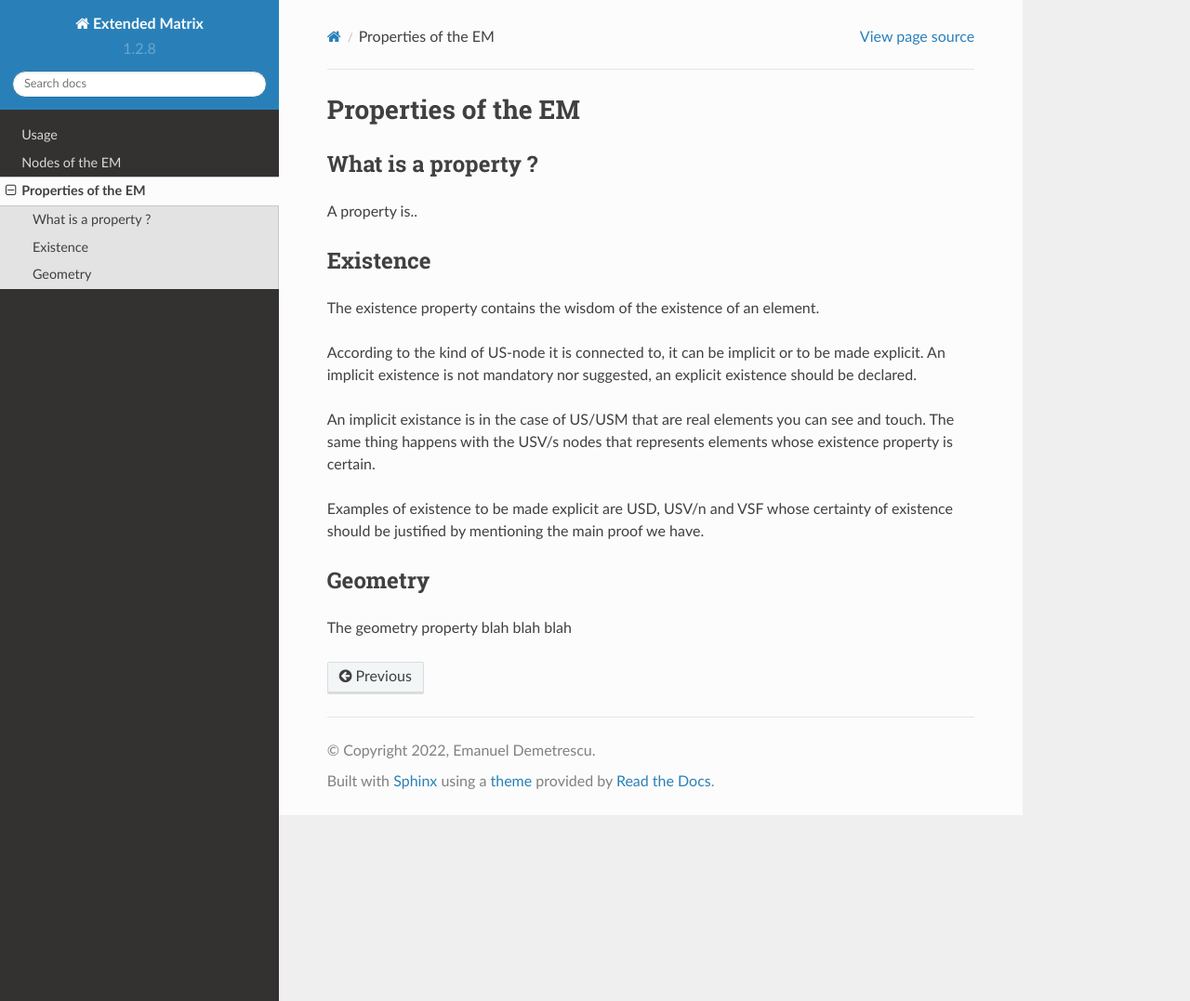
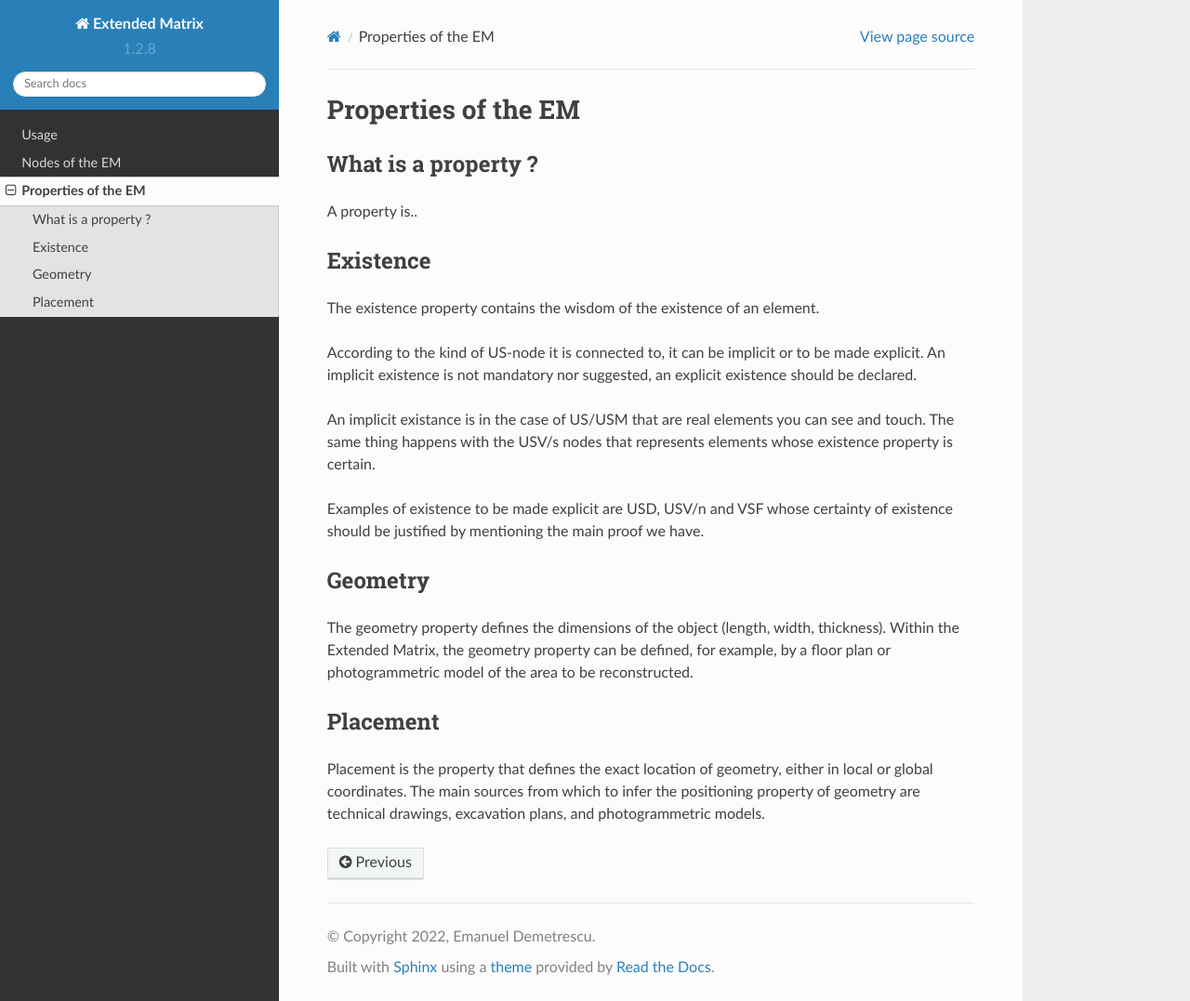
Before and after one commit to zalmoxes-laran/ExtendedMatrix-doc, a Sphinx documentation site: the page built from docs/source/properties.rst, in a window 1280 px wide and 1077 px high. Shown: the whole window at 93% size. Built offline with Sphinx 7.4.7 and the Read the Docs theme 2.0.0, drawn with Linux system fonts in a browser that asks for light colours; pages that are not in the unit, such as notebooks, are missing from menus.

Commit message:
Update properties.rst
Geometry property updated.
Placement propery added

```diff
--- a/docs/source/properties.rst
+++ b/docs/source/properties.rst
@@ -28,4 +28,12 @@ Examples of existence to be made explicit are USD, USV/n and VSF whose certainty
 Geometry
 --------
 
-The geometry property blah blah blah
+The geometry property defines the dimensions of the object (length, width, thickness).
+Within the Extended Matrix, the geometry property can be defined, for example, by a floor plan or photogrammetric model of the area to be reconstructed.
+
+.. _placement:
+
+Placement
+--------
+
+Placement is the property that defines the exact location of geometry, either in local or global coordinates. The main sources from which to infer the positioning property of geometry are technical drawings, excavation plans, and photogrammetric models.
```
